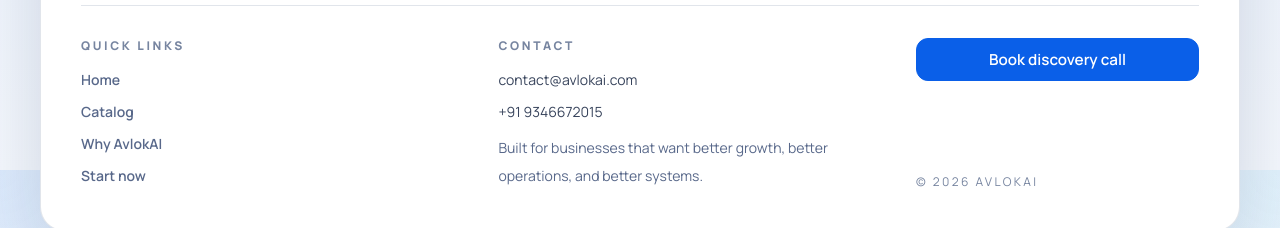
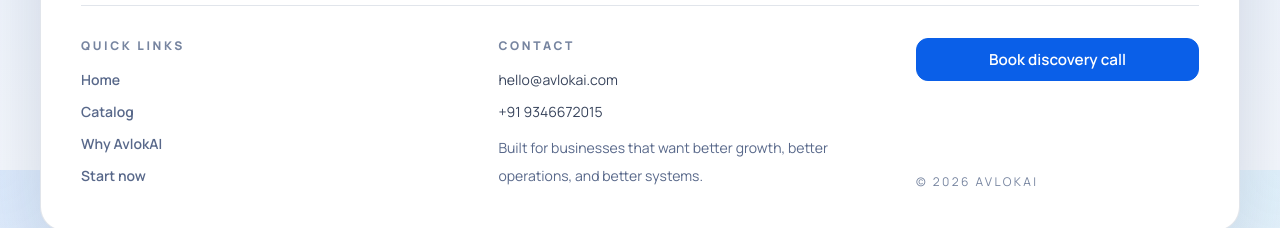
Before and after one commit to AdapaRohith/Catalog-avlokai, a React (Vite) app: page /contact in a window 1280 px wide. Shown: the part 1430-1658 px from the top of the page. Built offline with nearby package versions, Linux system fonts and the light colour scheme.

Commit message:
mail change

```diff
--- a/index.html
+++ b/index.html
@@ -66,12 +66,12 @@
     "logo": "https://avlokai.com/icon-512.png",
     "description": "AvlokAI builds AI-powered automation systems for modern businesses — website automation, lead generation, CRM integration, chatbots, and industry-specific workflows.",
     "slogan": "Automate. Simplify. Scale.",
-    "email": "contact@avlokai.com",
+    "email": "hello@avlokai.com",
     "telephone": "+91-9346672015",
     "sameAs": [],
     "contactPoint": {
       "@type": "ContactPoint",
-      "email": "contact@avlokai.com",
+      "email": "hello@avlokai.com",
       "telephone": "+91-9346672015",
       "contactType": "sales"
     }
--- a/src/components/Footer.jsx
+++ b/src/components/Footer.jsx
@@ -53,8 +53,8 @@
           <div>
             <div className="text-xs font-extrabold uppercase tracking-[0.22em] text-[var(--subtle)]">Contact</div>
             <div className="mt-4 grid gap-3 text-sm text-[var(--body)]">
-              <a href="mailto:contact@avlokai.com" className="transition hover:text-[var(--brand-1)]">
-                contact@avlokai.com
+              <a href="mailto:hello@avlokai.com" className="transition hover:text-[var(--brand-1)]">
+                hello@avlokai.com
               </a>
               <a href="tel:+919346672015" className="transition hover:text-[var(--brand-1)]">
                 +91 9346672015
--- a/src/components/Navbar.jsx
+++ b/src/components/Navbar.jsx
@@ -119,10 +119,10 @@
 
             <div className="mt-4 grid gap-3">
               <a
-                href="mailto:contact@avlokai.com"
+                href="mailto:hello@avlokai.com"
                 className="rounded-xl border border-[var(--hairline)] px-4 py-3 text-sm font-semibold text-[var(--muted)]"
               >
-                contact@avlokai.com
+                hello@avlokai.com
               </a>
               <Link to="/contact" className="button-primary w-full">
                 Start a build
--- a/src/pages/Contact.jsx
+++ b/src/pages/Contact.jsx
@@ -59,7 +59,7 @@
       form.message,
     ].join("\n");
 
-    const gmailUrl = `https://mail.google.com/mail/?view=cm&fs=1&to=contact@avlokai.com&su=${encodeURIComponent(subject)}&body=${encodeURIComponent(body)}`;
+    const gmailUrl = `https://mail.google.com/mail/?view=cm&fs=1&to=hello@avlokai.com&su=${encodeURIComponent(subject)}&body=${encodeURIComponent(body)}`;
     window.open(gmailUrl, "_blank");
   };
 
@@ -84,7 +84,7 @@
 
               <div className="mt-8 grid gap-4">
                 {[
-                  { label: "Email", value: "contact@avlokai.com", href: "mailto:contact@avlokai.com" },
+                  { label: "Email", value: "hello@avlokai.com", href: "mailto:hello@avlokai.com" },
                   { label: "Phone", value: "+91 9346672015", href: "tel:+919346672015" },
                   { label: "Response goal", value: "Within 24 hours" },
                 ].map((item) => (
```
